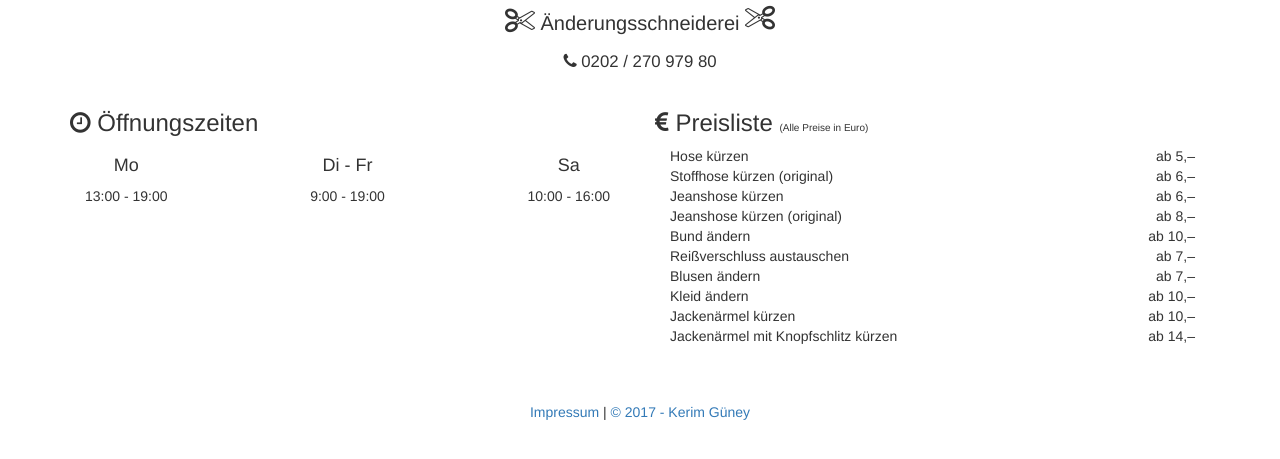
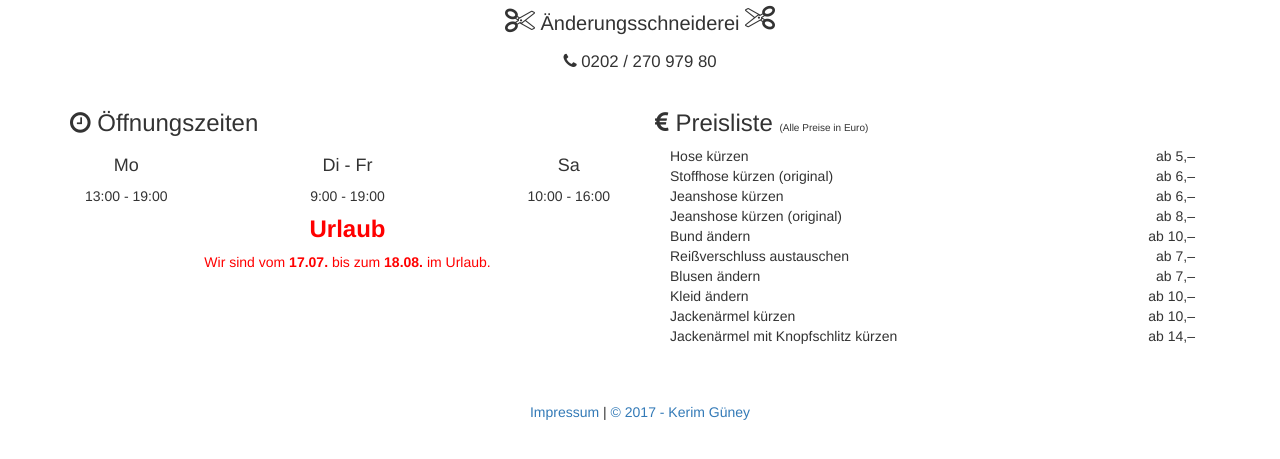
Before and after one commit to KerimG/gueney-atelier, a website: page index.html in a window 1280 px wide. Shown: the part 111-570 px from the top of the page. Drawn offline with nearby package versions, Linux system fonts and the light colour scheme.

Commit message:
add vacation notice

```diff
--- a/css/main.css
+++ b/css/main.css
@@ -6,6 +6,14 @@ ul {
 
 section {
     margin-bottom: 16px;
+}
+
+.red {
+    color: red;
+}
+
+.bold {
+    font-weight: 600;
 }
 
 .page-title {
--- a/index.html
+++ b/index.html
@@ -57,6 +57,10 @@
                     <h4>Sa</h4>
                     <p>10:00 - 16:00</p>
                 </div>
+            </div>
+            <h3 class="red bold text-center">Urlaub</h3>
+            <div class="red col-xs-12 text-center">
+                Wir sind vom <strong>17.07.</strong> bis zum <strong>18.08.</strong> im Urlaub.
             </div>
         </section>
         <section class="col-xs-12 col-md-6">
```
